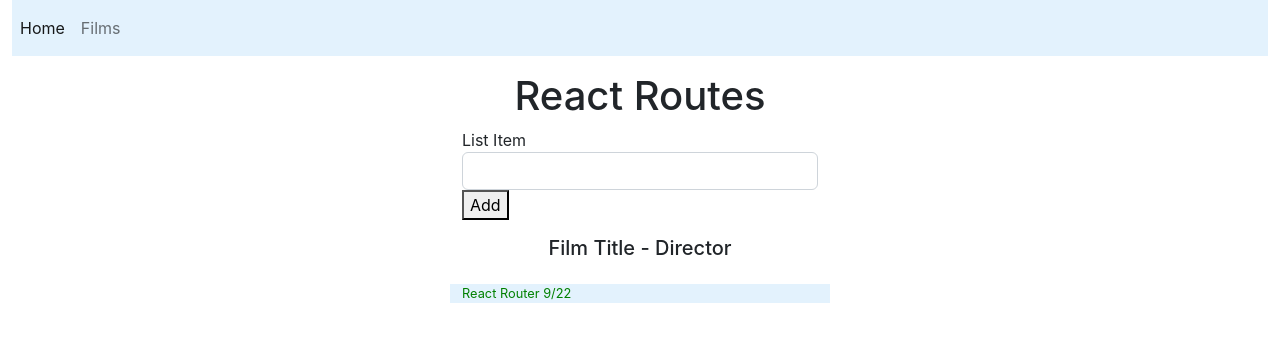
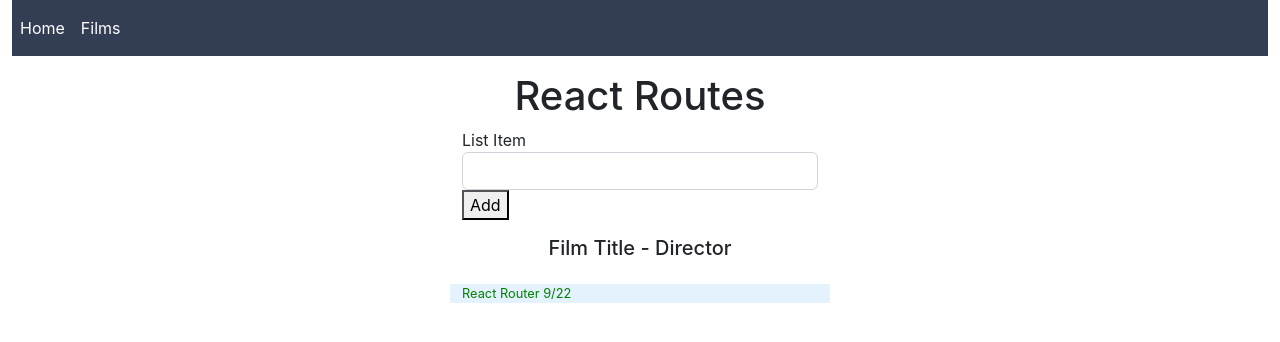
Before and after one commit to reidbraswell1/react-router, a React (Create React App) app: page / in a window 1280 px wide. Shown: the top 342 px of the page. Built offline with nearby package versions, Linux system fonts and the light colour scheme.

Commit message:
Updating nav links

```diff
--- a/src/App.jsx
+++ b/src/App.jsx
@@ -10,13 +10,13 @@ import { FilmsPage } from "./pages/index.js";
 function App(props) {
   return (
     <BrowserRouter>
-      <nav className="navbar navbar-expand-sm navbar-light" style={{backgroundColor:"#e3f2fd"}}>
+      <nav className="navbar navbar-expand-sm navbar-light" style={{backgroundColor:"rgb(51, 62, 84)"}}>
         <ul className="navbar-nav">
           <li className="nav-item">
-            <NavLink className="nav-link" to="/">Home</NavLink>
+            <NavLink className="nav-link color-white" style={{color:"white" }}to="/">Home</NavLink>
           </li>
           <li className="nav-item">
-            <NavLink className="nav-link" to="films">Films</NavLink>
+            <NavLink className="nav-link color-white" to="films">Films</NavLink>
           </li>
         </ul>
       </nav>
```
